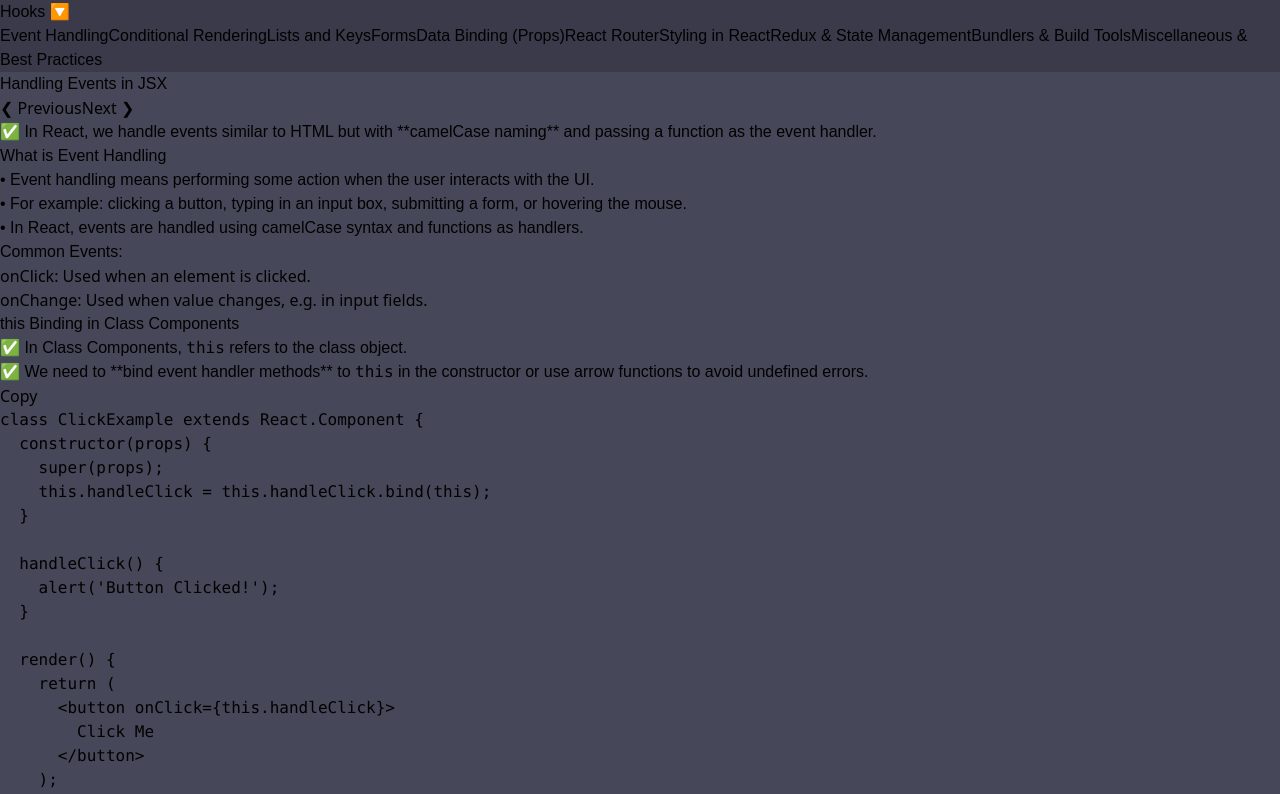
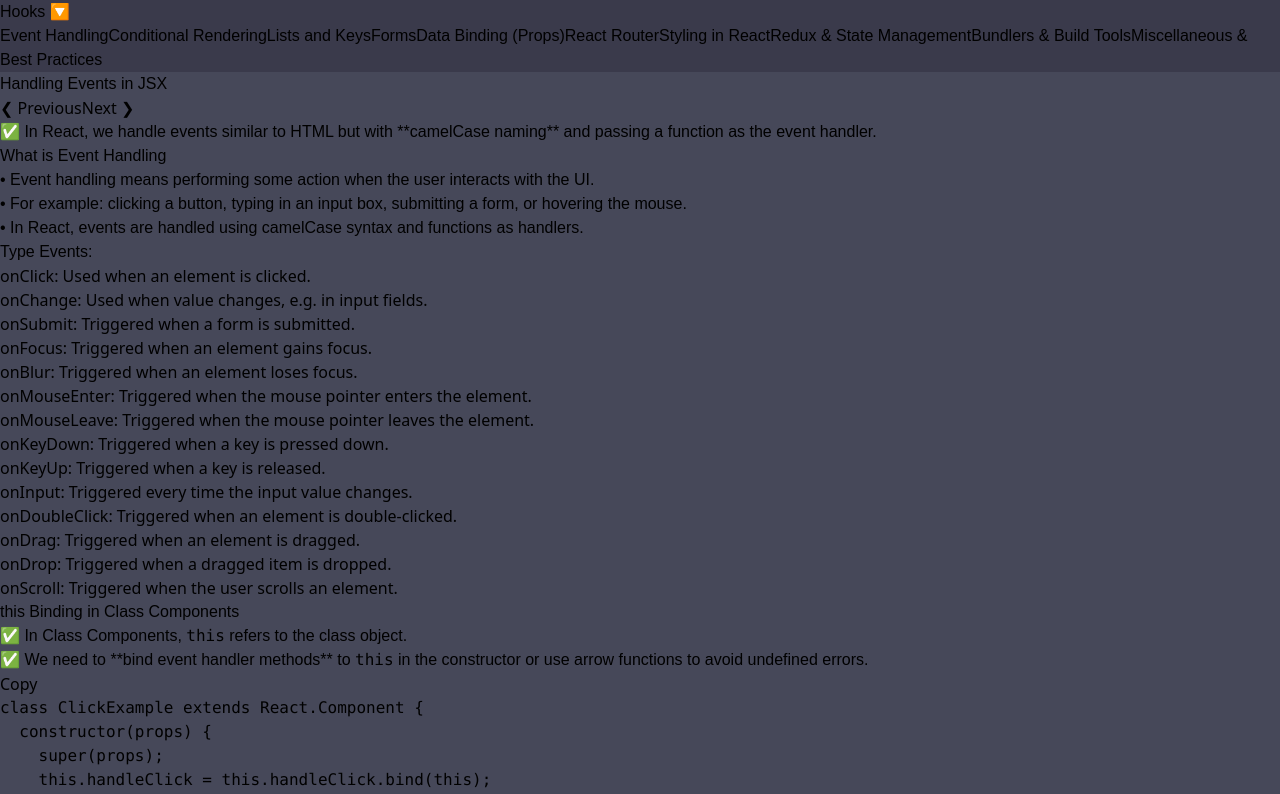
Before and after one commit to YuvrajDighe/Lms, a React app: page /React/EventHandling in a window 1280 px wide. Shown: the part 462-1256 px from the top of the page. Built offline with nearby package versions, Linux system fonts and the light colour scheme; the HTML template or start-up script is replaced by a standard one; a web font is replaced by a local one.

Commit message:
i created

```diff
--- a/src/subcomponent/EventHandling.jsx
+++ b/src/subcomponent/EventHandling.jsx
@@ -65,7 +65,7 @@ function EventHandling() {
             </p>
           </div>
 
-          <h2 className="text-[25px] font-semibold mt-5 mb-2">Common Events:</h2>
+          <h2 className="text-[25px] font-semibold mt-5 mb-2">Type Events:</h2>
 
           <ul className="list-disc pl-6">
             <li className="text-[18px] mb-2">
@@ -74,7 +74,44 @@ function EventHandling() {
             <li className="text-[18px] mb-2">
               <span className="font-semibold">onChange:</span> Used when value changes, e.g. in input fields.
             </li>
+            <li className="text-[18px] mb-2">
+              <span className="font-semibold">onSubmit:</span> Triggered when a form is submitted.
+            </li>
+            <li className="text-[18px] mb-2">
+              <span className="font-semibold">onFocus:</span> Triggered when an element gains focus.
+            </li>
+            <li className="text-[18px] mb-2">
+              <span className="font-semibold">onBlur:</span> Triggered when an element loses focus.
+            </li>
+            <li className="text-[18px] mb-2">
+              <span className="font-semibold">onMouseEnter:</span> Triggered when the mouse pointer enters the element.
+            </li>
+            <li className="text-[18px] mb-2">
+              <span className="font-semibold">onMouseLeave:</span> Triggered when the mouse pointer leaves the element.
+            </li>
+            <li className="text-[18px] mb-2">
+              <span className="font-semibold">onKeyDown:</span> Triggered when a key is pressed down.
+            </li>
+            <li className="text-[18px] mb-2">
+              <span className="font-semibold">onKeyUp:</span> Triggered when a key is released.
+            </li>
+            <li className="text-[18px] mb-2">
+              <span className="font-semibold">onInput:</span> Triggered every time the input value changes.
+            </li>
+            <li className="text-[18px] mb-2">
+              <span className="font-semibold">onDoubleClick:</span> Triggered when an element is double-clicked.
+            </li>
+            <li className="text-[18px] mb-2">
+              <span className="font-semibold">onDrag:</span> Triggered when an element is dragged.
+            </li>
+            <li className="text-[18px] mb-2">
+              <span className="font-semibold">onDrop:</span> Triggered when a dragged item is dropped.
+            </li>
+            <li className="text-[18px] mb-2">
+              <span className="font-semibold">onScroll:</span> Triggered when the user scrolls an element.
+            </li>
           </ul>
+
 
           <h2 className="text-[25px] font-semibold mt-5 mb-2">this Binding in Class Components</h2>
 
--- a/src/subcomponent/ReactComponents.jsx
+++ b/src/subcomponent/ReactComponents.jsx
@@ -73,7 +73,7 @@ export function ReactComponent() {
           Create a Class component called{" "}
           <code className="text-red-500">Student</code>
         </p>
-        <div className="bg-black text-white p-4 rounded border border-gray-300">
+        <div className="bg-black text-white p-4 rounded">
           <pre>
             <code>
 {`class Student extends React.Component {
@@ -105,7 +105,7 @@ export function ReactComponent() {
           Create a Function component called{" "}
           <code className="text-red-500">Student</code>
         </p>
-        <div className="bg-black text-white p-4 rounded border border-gray-300">
+        <div className="bg-black text-white p-4 rounded ">
           <pre>
             <code>
 {`function Student() {
```
